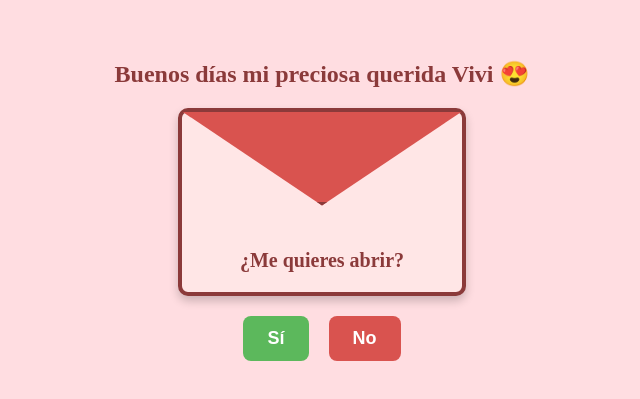
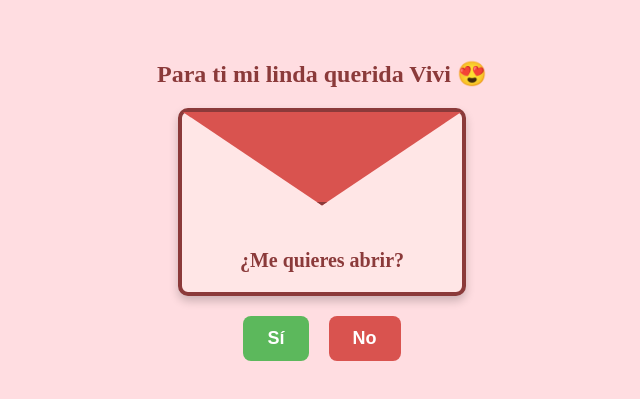
Before and after one commit to esepulveda-btf/love, a plain HTML site: page index.html in a window 1280 px wide. Shown: the part 165-564 px from the top of the page, without its empty margins (318-958 px from the left). Drawn offline with Linux system fonts and the light colour scheme.

Commit message:
Update index.html

```diff
--- a/index.html
+++ b/index.html
@@ -153,7 +153,7 @@
     </style>
 </head>
 <body>
-    <div class="greeting" id="greeting">Buenos días mi preciosa querida Vivi 😍</div>
+    <div class="greeting" id="greeting">Para ti mi linda querida Vivi 😍</div>
     <div class="envelope" id="envelope">
         <div class="flap"></div>
         <div class="message">¿Me quieres abrir?</div>
```
